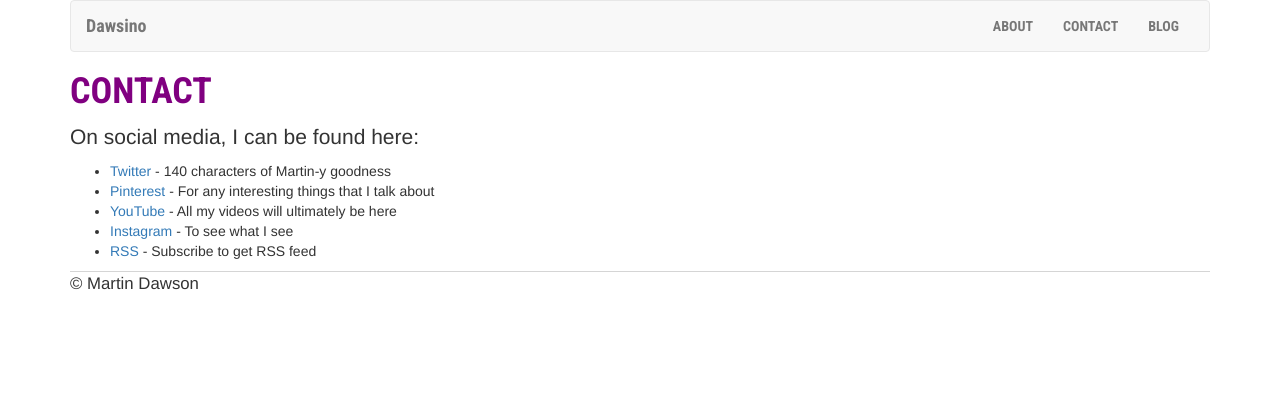
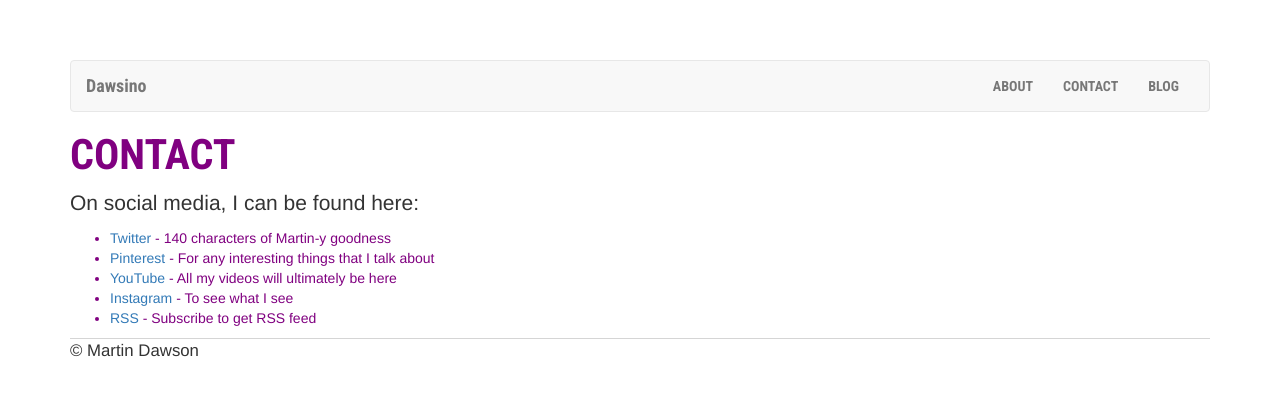
Before and after one commit to dawsino/dawsino.github.io, a Jekyll site: the page built from contact.md, in a window 1280 px wide. Shown: the top 396 px of the page. Built offline with Jekyll 4.4.1, drawn with Linux system fonts in a browser that asks for light colours.

Commit message:
ordering of css - main.css last

```diff
--- a/_includes/head.html
+++ b/_includes/head.html
@@ -1,8 +1,8 @@
 <head>
   <meta charset="utf-8">
   <meta name="viewport" content="width=device-width, initial-scale=1">
+  <link rel="stylesheet" type="text/css" href="/css/bootstrap.min.css">
   <link rel="stylesheet" href="{{ "/css/main.css" | prepend: site.baseurl }}">
-  <link rel="stylesheet" type="text/css" href="/css/bootstrap.min.css">
   <link href='https://fonts.googleapis.com/css?family=Roboto+Condensed:700' rel='stylesheet' type='text/css'>
   <script src="https://ajax.googleapis.com/ajax/libs/jquery/1.12.0/jquery.min.js"></script>
   <script src="/js/bootstrap.min.js"></script>
```
